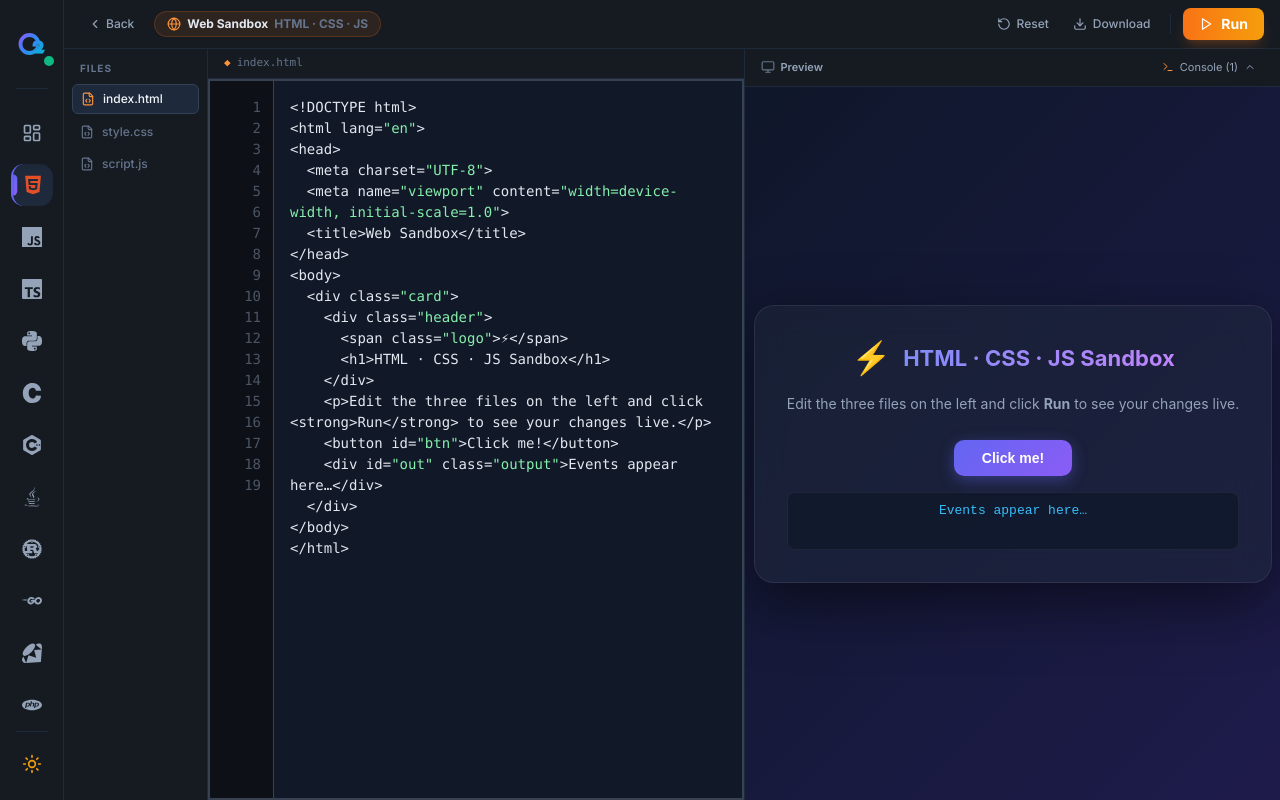
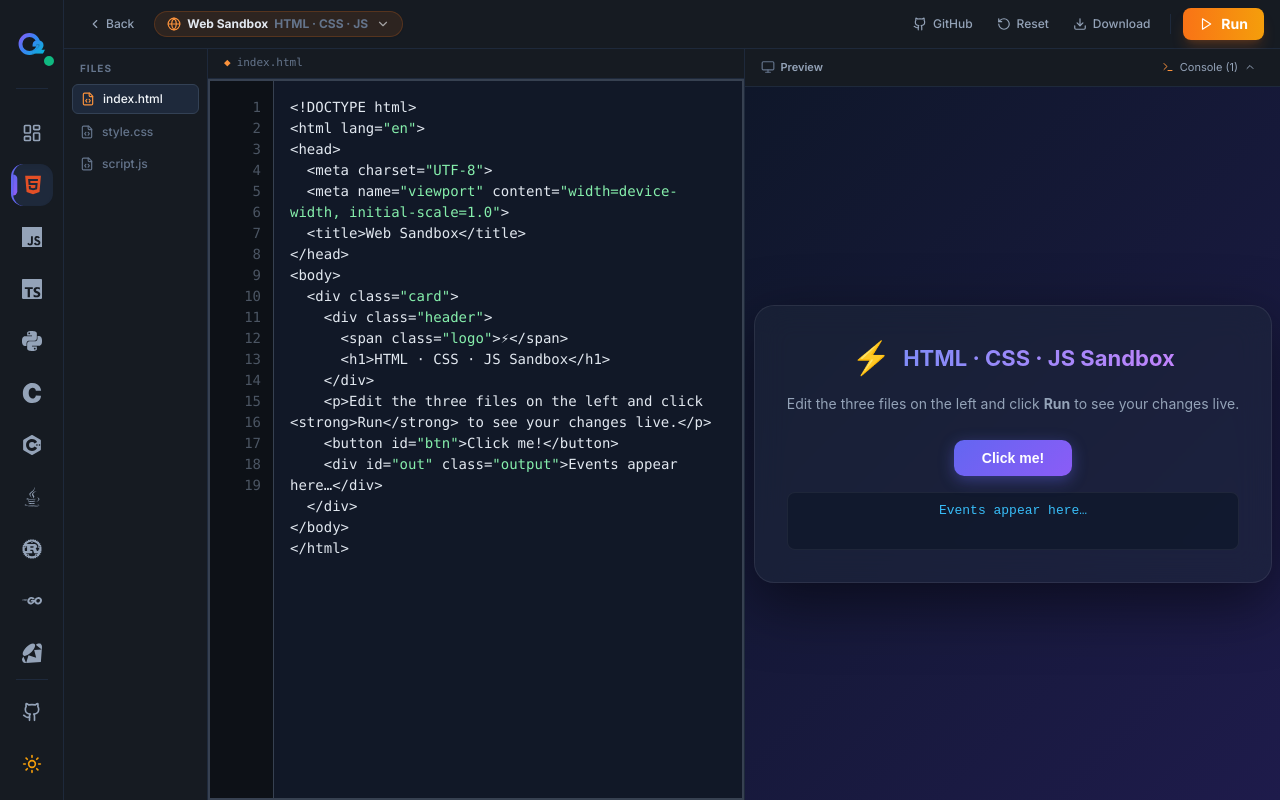
Before and after one commit to senapati484/code-editor, a Next.js app: page /html in a window 1280 px wide. Built offline with nearby package versions, Linux system fonts and the light colour scheme.

Commit message:
style: solve editor design with switcher and GitHub links, keep homepage simple and fixed

```diff
--- a/app/[language]/page.tsx
+++ b/app/[language]/page.tsx
@@ -18,6 +18,8 @@ import {
   Trash2,
   Copy,
   Check,
+  Github,
+  ChevronDown,
 } from "lucide-react";
 
 // ─── Language configs ──────────────────────────────────────────────────────
@@ -505,6 +507,7 @@ function PlaygroundContent({ language }: { language: string }) {
   const [collectedInputs, setCollectedInputs]   = useState<string[]>([]);
   const [lastRawOutput, setLastRawOutput]       = useState("");
   const [activeTab, setActiveTab]               = useState<"editor" | "output">("editor");
+  const [isLangDropdownOpen, setIsLangDropdownOpen] = useState(false);
   const interactiveInputRef = useRef<HTMLInputElement>(null);
   const outputEndRef        = useRef<HTMLDivElement>(null);
 
@@ -718,7 +721,7 @@ function PlaygroundContent({ language }: { language: string }) {
         <header className={`flex items-center justify-between px-3 md:px-4 py-2 border-b shrink-0 ${
           isDark ? "bg-[#161b22] border-slate-800" : "bg-white border-slate-200"
         }`}>
-          {/* Left: back + lang badge */}
+          {/* Left: back + interactive lang selector */}
           <div className="flex items-center gap-1.5 md:gap-3">
             <Link
               href="/"
@@ -730,10 +733,50 @@ function PlaygroundContent({ language }: { language: string }) {
               <span className="hidden xs:inline">Back</span>
             </Link>
 
-            <div className={`flex items-center gap-1.5 px-2 md:px-3 py-1 rounded-full text-xs font-bold border ${langConfig.bgAccent}`}>
-              <span className={langConfig.color}>●</span>
-              <span className={`${isDark ? "text-slate-200" : "text-slate-700"}`}>{langConfig.name}</span>
-              <span className={`hidden sm:inline ${isDark ? "text-slate-500" : "text-slate-400"}`}>{langConfig.filename}</span>
+            {/* Language Switcher Dropdown */}
+            <div className="relative">
+              <button
+                onClick={() => setIsLangDropdownOpen(!isLangDropdownOpen)}
+                className={`flex items-center gap-1.5 px-3 py-1 rounded-full text-xs font-bold border hover:opacity-85 transition-all shadow-sm cursor-pointer ${langConfig.bgAccent}`}
+              >
+                <span className={langConfig.color}>●</span>
+                <span className={`${isDark ? "text-slate-200" : "text-slate-700"}`}>{langConfig.name}</span>
+                <span className={`hidden sm:inline ${isDark ? "text-slate-500" : "text-slate-400"}`}>{langConfig.filename}</span>
+                <ChevronDown className="h-3.5 w-3.5 opacity-60 ml-0.5" />
+              </button>
+
+              {isLangDropdownOpen && (
+                <>
+                  {/* Backdrop to close the dropdown when clicking outside */}
+                  <div className="fixed inset-0 z-40" onClick={() => setIsLangDropdownOpen(false)} />
+                  <div className={`absolute left-0 mt-2 w-48 rounded-xl border shadow-xl z-50 py-1.5 overflow-hidden focus:outline-none ${
+                    isDark ? "bg-[#161b22] border-slate-800 text-slate-200" : "bg-white border-slate-200 text-slate-700"
+                  }`}>
+                    <div className="px-3 py-1 text-[10px] font-bold text-slate-450 dark:text-slate-500 uppercase tracking-wider border-b border-slate-800/10 dark:border-slate-800/30 mb-1.5">
+                      Switch Language
+                    </div>
+                    <div className="max-h-[300px] overflow-y-auto no-scrollbar">
+                      {Object.entries(LANGUAGES).map(([key, cfg]) => {
+                        const isCurrent = key === langKey;
+                        return (
+                          <Link
+                            key={key}
+                            href={key === "html" ? "/html" : `/${key}`}
+                            onClick={() => setIsLangDropdownOpen(false)}
+                            className={`flex items-center gap-2 px-3 py-2 text-xs font-semibold hover:bg-indigo-500 hover:text-white transition-colors w-full text-left ${
+                              isCurrent ? (isDark ? "bg-slate-800 text-white font-bold" : "bg-slate-100 text-slate-900 font-bold") : ""
+                            }`}
+                          >
+                            <span className={cfg.color}>●</span>
+                            <span>{cfg.name}</span>
+                            {isCurrent && <span className="ml-auto text-[10px] opacity-60">Active</span>}
+                          </Link>
+                        );
+                      })}
+                    </div>
+                  </div>
+                </>
+              )}
             </div>
 
             <span className={`hidden sm:inline text-[11px] px-2 py-0.5 rounded border font-mono ${
@@ -776,6 +819,19 @@ function PlaygroundContent({ language }: { language: string }) {
               </div>
             )}
 
+            <a
+              href="https://github.com/senapati484/code-editor"
+              target="_blank"
+              rel="noopener noreferrer"
+              className={`flex items-center gap-1.5 px-2 py-1.5 rounded-md text-xs font-medium transition-colors ${
+                isDark ? "text-slate-400 hover:text-slate-200 hover:bg-slate-800" : "text-slate-500 hover:text-slate-800 hover:bg-slate-100"
+              }`}
+              title="GitHub Repository"
+            >
+              <Github className="h-3.5 w-3.5" />
+              <span className="hidden sm:inline">GitHub</span>
+            </a>
+
             <button
               onClick={handleReset}
               className={`flex items-center gap-1.5 px-2 py-1.5 rounded-md text-xs font-medium transition-colors ${
@@ -803,7 +859,7 @@ function PlaygroundContent({ language }: { language: string }) {
             <button
               onClick={handleRun}
               disabled={status === "running"}
-              className="flex items-center gap-1.5 md:gap-2 px-3 md:px-4 py-1.5 rounded-lg text-xs md:text-sm font-bold bg-gradient-to-r from-indigo-500 to-violet-500 hover:from-indigo-600 hover:to-violet-600 text-white shadow-lg shadow-indigo-500/20 transition-all duration-150 disabled:opacity-60 disabled:cursor-not-allowed"
+              className="flex items-center gap-1.5 md:gap-2 px-3 md:px-4 py-1.5 rounded-lg text-xs md:text-sm font-bold bg-gradient-to-r from-indigo-500 to-violet-500 hover:from-indigo-600 hover:to-violet-600 text-white shadow-lg shadow-indigo-500/20 hover:scale-[1.02] active:scale-[0.98] transition-all duration-150 disabled:opacity-60 disabled:cursor-not-allowed cursor-pointer"
               title="Run (Ctrl+Enter)"
             >
               {status === "running"
--- a/app/html/page.tsx
+++ b/app/html/page.tsx
@@ -17,6 +17,7 @@ import {
   Trash2,
   FileCode,
   Monitor,
+  Github,
 } from "lucide-react";
 
 // ─── Initial template files ─────────────────────────────────────────────────
@@ -142,6 +143,20 @@ interface LogEntry {
 
 type ActiveFile = "html" | "css" | "js";
 
+const LANGUAGES = [
+  { id: "html", name: "HTML Sandbox", color: "text-[#E34F26]", bgAccent: "bg-orange-500/10 border-orange-500/20" },
+  { id: "javascript", name: "JavaScript", color: "text-[#F7DF1E]", bgAccent: "bg-yellow-500/10 border-yellow-500/20" },
+  { id: "typescript", name: "TypeScript", color: "text-[#3178C6]", bgAccent: "bg-blue-500/10 border-blue-500/20" },
+  { id: "python", name: "Python", color: "text-[#3776AB]", bgAccent: "bg-emerald-500/10 border-emerald-500/20" },
+  { id: "c", name: "C", color: "text-[#A8B9CC]", bgAccent: "bg-indigo-500/10 border-indigo-500/20" },
+  { id: "cpp", name: "C++", color: "text-[#00599C]", bgAccent: "bg-cyan-500/10 border-cyan-500/20" },
+  { id: "java", name: "Java", color: "text-[#E76F51]", bgAccent: "bg-rose-500/10 border-rose-500/20" },
+  { id: "rust", name: "Rust", color: "text-[#E05D2B]", bgAccent: "bg-orange-500/10 border-orange-500/20" },
+  { id: "go", name: "Go", color: "text-[#00ADD8]", bgAccent: "bg-sky-500/10 border-sky-500/20" },
+  { id: "ruby", name: "Ruby", color: "text-[#CC342D]", bgAccent: "bg-red-500/10 border-red-500/20" },
+  { id: "php", name: "PHP", color: "text-[#777BB4]", bgAccent: "bg-violet-500/10 border-violet-500/20" },
+];
+
 // ─── Component ──────────────────────────────────────────────────────────────
 
 function HtmlSandboxContent() {
@@ -156,6 +171,7 @@ function HtmlSandboxContent() {
   const [logs, setLogs]             = useState<LogEntry[]>([]);
   const [consoleOpen, setConsoleOpen] = useState(false);
   const [activeTab, setActiveTab]   = useState<"editor" | "preview">("editor");
+  const [isLangDropdownOpen, setIsLangDropdownOpen] = useState(false);
 
   const isDark = theme === "dark";
 
@@ -284,10 +300,50 @@ function HtmlSandboxContent() {
               <span className="hidden xs:inline">Back</span>
             </Link>
 
-            <div className="flex items-center gap-1.5 px-2 md:px-3 py-1 rounded-full text-xs font-bold border bg-orange-500/10 border-orange-500/20">
-              <Globe className="h-3.5 w-3.5 text-orange-400" />
-              <span className={isDark ? "text-slate-200" : "text-slate-700"}>Web Sandbox</span>
-              <span className={`hidden sm:inline ${isDark ? "text-slate-500" : "text-slate-400"}`}>HTML · CSS · JS</span>
+            {/* Language Switcher Dropdown */}
+            <div className="relative">
+              <button
+                onClick={() => setIsLangDropdownOpen(!isLangDropdownOpen)}
+                className="flex items-center gap-1.5 px-3 py-1 rounded-full text-xs font-bold border hover:opacity-85 transition-all shadow-sm cursor-pointer bg-orange-500/10 border-orange-500/20"
+              >
+                <Globe className="h-3.5 w-3.5 text-orange-400" />
+                <span className={isDark ? "text-slate-200" : "text-slate-700"}>Web Sandbox</span>
+                <span className={`hidden sm:inline ${isDark ? "text-slate-500" : "text-slate-400"}`}>HTML · CSS · JS</span>
+                <ChevronDown className="h-3.5 w-3.5 opacity-60 ml-0.5" />
+              </button>
+
+              {isLangDropdownOpen && (
+                <>
+                  {/* Backdrop to close the dropdown when clicking outside */}
+                  <div className="fixed inset-0 z-40" onClick={() => setIsLangDropdownOpen(false)} />
+                  <div className={`absolute left-0 mt-2 w-48 rounded-xl border shadow-xl z-50 py-1.5 overflow-hidden focus:outline-none ${
+                    isDark ? "bg-[#161b22] border-slate-800 text-slate-200" : "bg-white border-slate-200 text-slate-700"
+                  }`}>
+                    <div className="px-3 py-1 text-[10px] font-bold text-slate-450 dark:text-slate-500 uppercase tracking-wider border-b border-slate-800/10 dark:border-slate-800/30 mb-1.5">
+                      Switch Language
+                    </div>
+                    <div className="max-h-[300px] overflow-y-auto no-scrollbar">
+                      {LANGUAGES.map((cfg) => {
+                        const isCurrent = cfg.id === "html";
+                        return (
+                          <Link
+                            key={cfg.id}
+                            href={cfg.id === "html" ? "/html" : `/${cfg.id}`}
+                            onClick={() => setIsLangDropdownOpen(false)}
+                            className={`flex items-center gap-2 px-3 py-2 text-xs font-semibold hover:bg-indigo-500 hover:text-white transition-colors w-full text-left ${
+                              isCurrent ? (isDark ? "bg-slate-800 text-white font-bold" : "bg-slate-100 text-slate-900 font-bold") : ""
+                            }`}
+                          >
+                            <span className={cfg.color}>●</span>
+                            <span>{cfg.name}</span>
+                            {isCurrent && <span className="ml-auto text-[10px] opacity-60">Active</span>}
+                          </Link>
+                        );
+                      })}
+                    </div>
+                  </div>
+                </>
+              )}
             </div>
           </div>
 
@@ -319,11 +375,25 @@ function HtmlSandboxContent() {
           </div>
 
           <div className="flex items-center gap-1.5 md:gap-2">
+            <a
+              href="https://github.com/senapati484/code-editor"
+              target="_blank"
+              rel="noopener noreferrer"
+              className={`flex items-center gap-1.5 px-2 py-1.5 rounded-md text-xs font-medium transition-colors ${
+                isDark ? "text-slate-400 hover:text-slate-200 hover:bg-slate-800" : "text-slate-500 hover:text-slate-800 hover:bg-slate-100"
+              }`}
+              title="GitHub Repository"
+            >
+              <Github className="h-3.5 w-3.5" />
+              <span className="hidden sm:inline">GitHub</span>
+            </a>
+
             <button
               onClick={handleReset}
               className={`flex items-center gap-1.5 px-2 py-1.5 rounded-md text-xs font-medium transition-colors ${
                 isDark ? "text-slate-400 hover:text-slate-200 hover:bg-slate-800" : "text-slate-500 hover:text-slate-800 hover:bg-slate-100"
               }`}
+              title="Reset to template"
             >
               <RotateCcw className="h-3.5 w-3.5" />
               <span className="hidden sm:inline">Reset</span>
@@ -333,6 +403,7 @@ function HtmlSandboxContent() {
               className={`flex items-center gap-1.5 px-2 py-1.5 rounded-md text-xs font-medium transition-colors ${
                 isDark ? "text-slate-400 hover:text-slate-200 hover:bg-slate-800" : "text-slate-500 hover:text-slate-800 hover:bg-slate-100"
               }`}
+              title="Download file"
             >
               <Download className="h-3.5 w-3.5" />
               <span className="hidden sm:inline">Download</span>
@@ -343,10 +414,11 @@ function HtmlSandboxContent() {
                 buildPreview(true);
                 setActiveTab("preview");
               }}
-              className="flex items-center gap-1.5 md:gap-2 px-3 md:px-4 py-1.5 rounded-lg text-xs md:text-sm font-bold bg-gradient-to-r from-orange-500 to-amber-500 hover:from-orange-600 hover:to-amber-600 text-white shadow-lg shadow-orange-500/20 transition-all duration-150"
+              className="flex items-center gap-1.5 md:gap-2 px-3 md:px-4 py-1.5 rounded-lg text-xs md:text-sm font-bold bg-gradient-to-r from-orange-500 to-amber-500 hover:from-orange-600 hover:to-amber-600 text-white shadow-lg shadow-orange-500/20 hover:scale-[1.02] active:scale-[0.98] transition-all duration-150 cursor-pointer"
             >
               <Play className="h-3.5 w-3.5" />
               <span className="hidden xs:inline">Run</span>
+              <span className="inline xs:hidden">Run</span>
             </button>
           </div>
         </header>
--- a/app/page.tsx
+++ b/app/page.tsx
@@ -6,7 +6,7 @@ import SidebarNav from "@/components/sidebar-nav";
 import O2Logo from "@/components/logo";
 import { useSettings } from "@/contexts/settings-context";
 import { Card } from "@/components/ui/card";
-import { ArrowRight } from "lucide-react";
+import { ArrowRight, Github } from "lucide-react";
 import { FaHtml5, FaJava } from "react-icons/fa";
 import { FaGolang } from "react-icons/fa6";
 import {
@@ -131,7 +131,7 @@ export default function DashboardPage() {
       <SidebarNav />
 
       <main className="flex-1 flex flex-col h-[calc(100dvh-4rem)] md:h-screen overflow-y-auto p-6 md:p-8 pb-24 md:pb-8 max-w-5xl mx-auto w-full">
-        <header className="mb-8 border-b border-border pb-6">
+        <header className="mb-8 border-b border-border pb-6 flex items-center justify-between">
           <div className="flex items-center gap-3">
             <O2Logo className="w-10 h-10" />
             <div>
@@ -141,6 +141,20 @@ export default function DashboardPage() {
               </p>
             </div>
           </div>
+
+          <a
+            href="https://github.com/senapati484/code-editor"
+            target="_blank"
+            rel="noopener noreferrer"
+            className={`flex items-center gap-1.5 text-xs font-semibold px-3 py-1.5 rounded-lg border transition-all ${
+              isDark
+                ? "bg-[#161b22] border-slate-800 hover:border-slate-700 text-slate-200 hover:bg-[#1f242c]"
+                : "bg-white border-slate-200 hover:border-slate-300 text-slate-700 hover:bg-slate-100"
+            }`}
+          >
+            <Github className="h-4 w-4" />
+            <span className="hidden sm:inline">GitHub</span>
+          </a>
         </header>
 
         <section className="grid grid-cols-1 sm:grid-cols-2 md:grid-cols-3 gap-4">
--- a/components/sidebar-nav.tsx
+++ b/components/sidebar-nav.tsx
@@ -10,6 +10,7 @@ import {
   LayoutDashboard,
   Sun,
   Moon,
+  Github,
 } from "lucide-react";
 import { FaHtml5, FaJava } from "react-icons/fa";
 import { FaGolang } from "react-icons/fa6";
@@ -173,6 +174,27 @@ export default function SidebarNav() {
         <div className="flex flex-col items-center gap-3 w-full px-2 mt-auto pt-2 shrink-0">
           <div className={`w-8 h-px ${isDark ? "bg-slate-800" : "bg-slate-200"}`} />
 
+          {/* GitHub Repo Link */}
+          <Tooltip>
+            <TooltipTrigger asChild>
+              <a
+                href="https://github.com/senapati484/code-editor"
+                target="_blank"
+                rel="noopener noreferrer"
+                className={`flex items-center justify-center w-10 h-10 rounded-xl transition-colors ${
+                  isDark
+                    ? "text-slate-400 hover:text-slate-200 hover:bg-slate-800"
+                    : "text-slate-600 hover:text-slate-800 hover:bg-slate-200"
+                }`}
+              >
+                <Github className="h-5 w-5" />
+              </a>
+            </TooltipTrigger>
+            <TooltipContent side="right" className={isDark ? "bg-slate-950 text-slate-200 border-slate-800" : "bg-white text-slate-700 border-slate-200"}>
+              <p className="text-xs font-semibold">GitHub Repository</p>
+            </TooltipContent>
+          </Tooltip>
+
           {/* Theme Toggle */}
           <Tooltip>
             <TooltipTrigger asChild>
```
